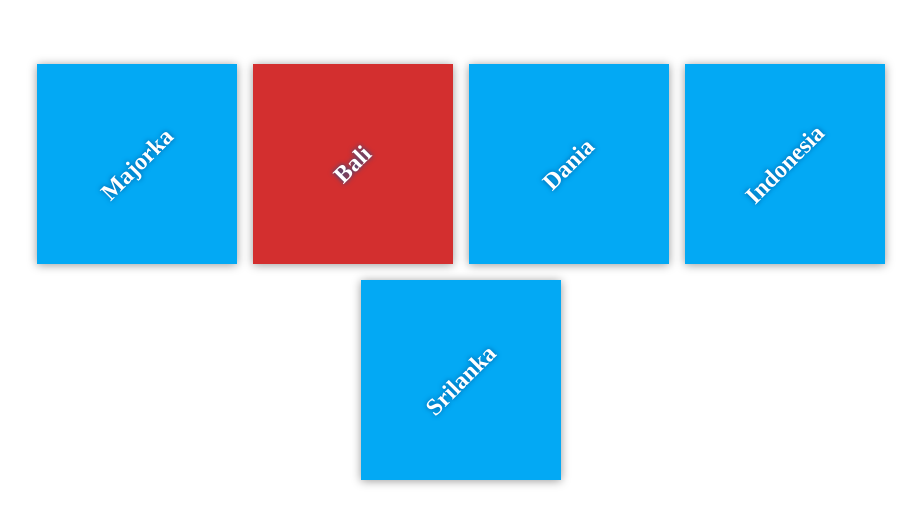
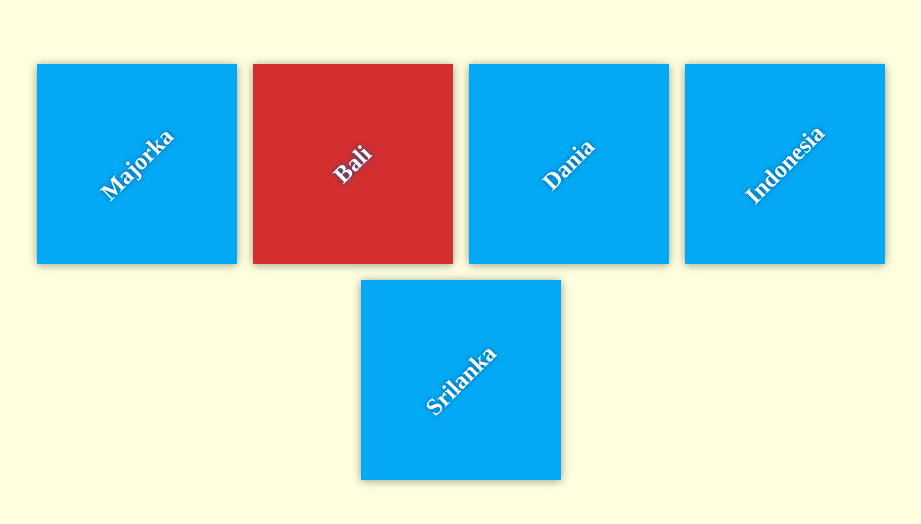
Before and after one commit to pawellesniowski/my-travel-list, a plain HTML site: page index.html in a window 1280 px wide. Shown: the part 128-652 px from the top of the page, without its empty margins (179-1100 px from the left). Drawn offline with Linux system fonts and the light colour scheme.

Commit message:
fexes styles / collor name correction

```diff
--- a/css/app.css
+++ b/css/app.css
@@ -1,7 +1,8 @@
 html {
     box-sizing: border-box;
     height: 100%;
-    background-color: light-yellow;
+    /*background-color: light-yellow;*/
+    background-color: lightyellow;
 }
 
 *,
```
